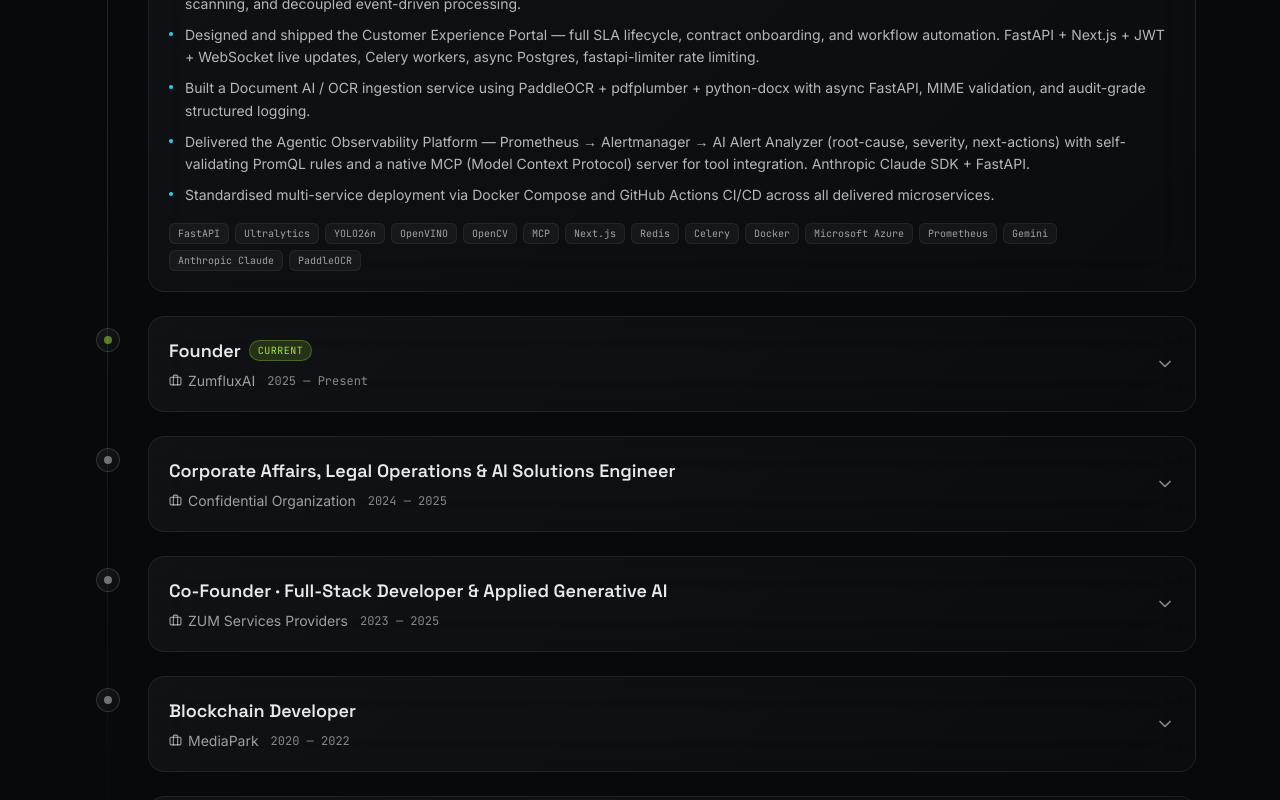
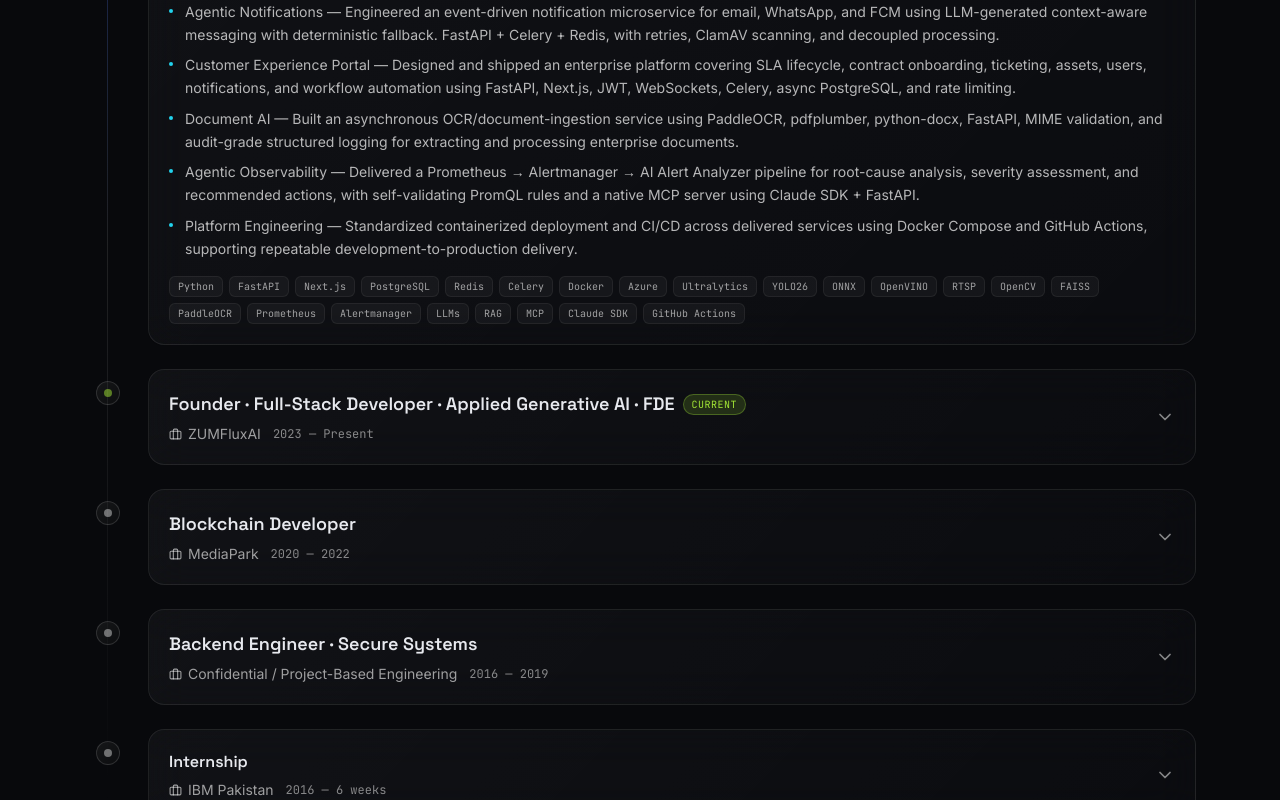
Before and after one commit to Maria-cpp/portfolio, a Next.js app: page / in a window 1280 px wide. Shown: the part 3800-4600 px from the top of the page. Built offline with nearby package versions, Linux system fonts and the light colour scheme.

Commit message:
updated experiences and about

```diff
--- a/components/About.tsx
+++ b/components/About.tsx
@@ -1,12 +1,12 @@
 /**
- * About.tsx — "About me" section with three pillar cards and a currently-learning block.
+ * About.tsx — "About me" section with career progression and currently-learning block.
  *
- * Displays Vision / Expertise / Innovation pillars as 3D-tilt cards (via Tilt3D),
- * each with accent-colored icons and glow effects. Optionally renders a
- * "Currently studying" subsection with book cover images if data is populated.
+ * Presents the engineering journey from backend and secure systems through
+ * blockchain, full-stack / GenAI, and production AI engineering.
  *
- * Content sourced from `lib/data.ts` (aboutPillars, personal, currentlyLearning).
+ * Content sourced from `lib/data.ts` (currentlyLearning).
  */
+
 'use client';
 
 import { motion } from 'framer-motion';
@@ -25,38 +25,109 @@
           transition={{ duration: 0.5 }}
         >
           <div className="eyebrow">Why my background is different</div>
+
           <h2 className="mt-4 font-display text-3xl sm:text-5xl font-bold leading-tight">
-            I approach AI as a <span className="text-accent-cyan">systems engineer.</span>
+            I approach AI as a{' '}
+            <span className="text-accent-cyan">systems engineer.</span>
           </h2>
+
           <p className="mt-5 max-w-3xl text-sm sm:text-base text-white/65 leading-relaxed">
-            My path spans enterprise operations and IT support, blockchain and peer-to-peer systems, full-stack product engineering, applied AI, computer vision, and agentic systems. That foundation lets me work across inference, APIs, data, deployment, and the applications around AI.
+            My engineering journey spans backend and secure systems,
+            blockchain and distributed applications, full-stack product
+            development, and production AI. Each stage strengthened a
+            different layer of the stack — from APIs, databases, authentication,
+            and Linux environments to distributed systems, computer vision,
+            agentic AI, and production infrastructure.
           </p>
         </motion.div>
 
         <div className="mt-10 rounded-2xl border border-white/10 bg-[#0d1015] p-5 sm:p-7">
-          <div className="font-mono text-[10px] tracking-[.18em] text-white/40">CAREER EVOLUTION · VERIFIED EXPERIENCE</div>
+          <div className="font-mono text-[10px] tracking-[.18em] text-white/40">
+            CAREER EVOLUTION · ENGINEERING JOURNEY
+          </div>
+
           <div className="mt-6 grid grid-cols-2 md:grid-cols-4 gap-3">
             {[
-              ['2016–2020', 'Enterprise IT · operations support'],
-              ['2020–2022', 'Blockchain · distributed systems'],
-              ['2023–2025', 'Full-stack · applied AI'],
-              ['2025–Present', 'Production AI · architecture']
-            ].map(([date, stage], i) => <div key={date} className="relative border-l border-accent-cyan/40 pl-3 py-1">
-              <div className="font-mono text-[10px] text-accent-cyan">{date}</div>
-              <div className="mt-2 text-sm font-medium text-white/85">{stage}</div>
-              {i < 3 && <span aria-hidden="true" className="hidden md:block absolute -right-2 top-1/2 text-white/25">→</span>}
-            </div>)}
+              [
+                '2016–2019',
+                'Backend engineering · secure systems',
+              ],
+              [
+                '2020–2022',
+                'Blockchain · distributed systems',
+              ],
+              [
+                '2023–2025',
+                'Full-stack · applied GenAI',
+              ],
+              [
+                '2025–Present',
+                'AI engineering · solutions architecture',
+              ],
+            ].map(([date, stage], i) => (
+              <div
+                key={date}
+                className="relative border-l border-accent-cyan/40 pl-3 py-1"
+              >
+                <div className="font-mono text-[10px] text-accent-cyan">
+                  {date}
+                </div>
+
+                <div className="mt-2 text-sm font-medium text-white/85">
+                  {stage}
+                </div>
+
+                {i < 3 && (
+                  <span
+                    aria-hidden="true"
+                    className="hidden md:block absolute -right-2 top-1/2 text-white/25"
+                  >
+                    →
+                  </span>
+                )}
+              </div>
+            ))}
           </div>
-          <p className="mt-5 border-t border-white/[.08] pt-4 text-xs leading-relaxed text-white/40">Early record: IBM Pakistan internship supporting a PTCL GPON deployment, followed by operations and IT support roles. The documented timeline begins with enterprise IT and operations before software product engineering and applied AI.</p>
+
+          <p className="mt-5 border-t border-white/[.08] pt-4 text-xs leading-relaxed text-white/40">
+            My early engineering foundation included backend development and
+            secure business systems, alongside enterprise IT and operations
+            experience including an IBM Pakistan internship supporting PTCL's
+            GPON deployment. From there, my work progressed into blockchain,
+            distributed systems, full-stack products, applied GenAI, and
+            production AI engineering.
+          </p>
         </div>
 
         <div className="mt-6 grid sm:grid-cols-2 lg:grid-cols-4 gap-3">
           {[
-            ['Production AI systems', 'Live RTSP analytics, attendance workflows, and operational AI services.'],
-            ['Backend engineering foundation', 'APIs, databases, queues, security controls, and distributed services.'],
-            ['Computer vision + agentic AI', 'Detection, tracking, RAG, MCP tools, and human review paths.'],
-            ['Architecture + deployment', 'System boundaries, containerized services, cloud and observability.']
-          ].map(([title, text]) => <article key={title} className="rounded-xl border border-white/10 bg-white/[.025] p-4"><h3 className="text-sm font-semibold">{title}</h3><p className="mt-2 text-xs leading-relaxed text-white/50">{text}</p></article>)}
+            [
+              'Backend & secure systems',
+              'REST APIs, relational databases, authentication, access control, data validation, and Linux-based application environments.',
+            ],
+            [
+              'Distributed & product engineering',
+              'Blockchain systems, backend integrations, full-stack applications, databases, queues, and service-oriented architecture.',
+            ],
+            [
+              'Computer vision + agentic AI',
+              'Ultralytics-based detection and tracking, RAG, MCP tools, LLM integration, and human review workflows.',
+            ],
+            [
+              'Architecture + deployment',
+              'Production system boundaries, containerized services, cloud infrastructure, observability, and operational AI deployments.',
+            ],
+          ].map(([title, text]) => (
+            <article
+              key={title}
+              className="rounded-xl border border-white/10 bg-white/[.025] p-4"
+            >
+              <h3 className="text-sm font-semibold">{title}</h3>
+              <p className="mt-2 text-xs leading-relaxed text-white/50">
+                {text}
+              </p>
+            </article>
+          ))}
         </div>
 
         {/* Currently learning */}
@@ -70,6 +141,7 @@
           >
             <div className="flex items-center gap-2 mb-4">
               <BookOpen size={14} className="text-accent-pink" />
+
               <span className="text-xs font-mono uppercase tracking-wider text-white/50">
                 {currentlyLearning.label}
               </span>
@@ -98,15 +170,19 @@
                       <div className="text-[10px] font-mono uppercase tracking-wider text-accent-pink mb-2">
                         Currently learning
                       </div>
+
                       <h3 className="font-display text-lg sm:text-xl font-semibold leading-tight">
                         {book.title}
                       </h3>
+
                       <div className="mt-1 text-xs font-mono text-white/45">
                         {book.author}
                       </div>
+
                       <p className="mt-3 text-sm text-white/65 leading-relaxed">
                         {book.blurb}
                       </p>
+
                       {book.url && (
                         <a
                           href={book.url}
--- a/lib/data.ts
+++ b/lib/data.ts
@@ -214,65 +214,42 @@
     role: 'AI Solutions Architect & Full-Stack Developer',
     company: 'Arwen Tech',
     location: 'Islamabad, Pakistan',
-    period: '2025 — Present',
+    period: '2024 — Present',
     current: true,
     bullets: [
-      'Architected a real-time video analytics and production-counting system. Built RTSP video pipelines with YOLO26n (ONNX/OpenVINO CPU inference), lap multi-object tracking, production-line counting, anomaly and stoppage detection, and FastAPI services. Containerized and deployed on Microsoft Azure Container Apps. Demonstrated on-site; minor updates are in progress before rollout.',
-      'Architected and prepared for deployment a four-stage facial-recognition attendance system for an NDA-protected engagement — enrollment → candidate retrieval from live RTSP streams → human verification → embedding generation and real-time inference. Multi-camera RTSP ingestion with OpenCV SFace embeddings, FAISS, and confidence-based routing. Validated in an internal on-premises environment.',
-      'Engineered an agentic notification microservice — a multi-channel orchestrator (email, WhatsApp, FCM push) using LLM-driven context-aware message generation with deterministic template fallback for guaranteed delivery. Built on FastAPI + Celery + Redis with retry handling, ClamAV virus scanning, and decoupled event-driven processing.',
-      'Designed and shipped the Customer Experience Portal — full SLA lifecycle, contract onboarding, and workflow automation. FastAPI + Next.js + JWT + WebSocket live updates, Celery workers, async Postgres, fastapi-limiter rate limiting.',
-      'Built a Document AI / OCR ingestion service using PaddleOCR + pdfplumber + python-docx with async FastAPI, MIME validation, and audit-grade structured logging.',
-      'Delivered the Agentic Observability Platform — Prometheus → Alertmanager → AI Alert Analyzer (root-cause, severity, next-actions) with self-validating PromQL rules and a native MCP (Model Context Protocol) server for tool integration. Anthropic Claude SDK + FastAPI.',
-      'Standardised multi-service deployment via Docker Compose and GitHub Actions CI/CD across all delivered microservices.'
+      'End-to-End AI Delivery — Progressed from Software Engineer into AI-focused solution ownership, leading requirements, architecture, full-stack development, AI integration, testing, and on-prem/cloud deployment.',
+      'FBR Video Analytics — Architected a real-time production-counting system using RTSP, YOLO26n, ONNX/OpenVINO CPU inference, LAP multi-object tracking, anomaly/stoppage detection, and FastAPI. Containerized and deployed on Microsoft Azure Container Apps; demonstrated on-site with rollout updates in progress.',
+      'Facial Recognition Attendance — Architected a four-stage NDA-protected system: enrollment → live RTSP candidate retrieval → human verification → embedding generation/inference. Built multi-camera processing with OpenCV SFace, FAISS, and confidence-based routing; validated in an internal on-prem environment.',
+      'Agentic Notifications — Engineered an event-driven notification microservice for email, WhatsApp, and FCM using LLM-generated context-aware messaging with deterministic fallback. FastAPI + Celery + Redis, with retries, ClamAV scanning, and decoupled processing.',
+      'Customer Experience Portal — Designed and shipped an enterprise platform covering SLA lifecycle, contract onboarding, ticketing, assets, users, notifications, and workflow automation using FastAPI, Next.js, JWT, WebSockets, Celery, async PostgreSQL, and rate limiting.',
+      'Document AI — Built an asynchronous OCR/document-ingestion service using PaddleOCR, pdfplumber, python-docx, FastAPI, MIME validation, and audit-grade structured logging for extracting and processing enterprise documents.',
+      'Agentic Observability — Delivered a Prometheus → Alertmanager → AI Alert Analyzer pipeline for root-cause analysis, severity assessment, and recommended actions, with self-validating PromQL rules and a native MCP server using Claude SDK + FastAPI.',
+      'Platform Engineering — Standardized containerized deployment and CI/CD across delivered services using Docker Compose and GitHub Actions, supporting repeatable development-to-production delivery.'
     ],
-    stack: ['FastAPI', 'Ultralytics', 'YOLO26n', 'OpenVINO', 'OpenCV', 'MCP', 'Next.js', 'Redis', 'Celery', 'Docker', 'Microsoft Azure', 'Prometheus', 'Gemini', 'Anthropic Claude', 'PaddleOCR']
-
+    stack: [
+      'Python', 'FastAPI', 'Next.js', 'PostgreSQL', 'Redis', 'Celery', 'Docker', 'Azure', 'Ultralytics', 'YOLO26', 'ONNX', 'OpenVINO', 'RTSP', 'OpenCV', 'FAISS', 'PaddleOCR', 'Prometheus', 'Alertmanager', 'LLMs', 'RAG', 'MCP', 'Claude SDK', 'GitHub Actions']
   },
   {
-    role: 'Founder',
-    company: 'ZumfluxAI',
-    location: 'Remote',
-    period: '2025 — Present',
-    current: true,
-    bullets: [
-      'Founded ZumfluxAI to deliver production AI engineering — agentic systems, computer vision pipelines, and full-stack AI platforms for teams shipping real-world products.',
-      'Running two active Forward Deployed engagements — embedding with automotive and travel-agency clients to map operations and automate manual workflows end-to-end. Case studies to follow as builds complete.',
-      'Current client engagements are covered by confidentiality agreements; public case studies omit identifying details.'
-    ],
-    stack: ['Agentic AI', 'LLMs', 'Computer Vision', 'FastAPI', 'Next.js', 'Vite']
-  },
-  {
-    role: 'Corporate Affairs, Legal Operations & AI Solutions Engineer',
-    company: 'Confidential Organization',
-    location: 'Islamabad, Pakistan',
-    period: '2024 — 2025',
-    bullets: [
-      'AI Solutions & Forward Deployed Engineering (self-initiated): Identified operational inefficiencies in contract and governance workflows and designed an Agentic AI Contract Intelligence Platform to automate document and executive coordination workflows, collaborating with stakeholders to map requirements and deliver workflow automation.',
-      'Designed a multi-agent architecture using Python, FastAPI, Claude, LangGraph, and RAG for contract ingestion, information extraction, semantic search, validation, and workflow orchestration.',
-      'Built a deterministic document extraction pipeline (regex, OCR, rule-based parsing, LLM-assisted validation) for contract metadata, with a RAG knowledge base on PostgreSQL (pgvector) for semantic search and contextual question answering.',
-      'Automated meeting scheduling, reminders, minutes management, follow-up email generation, and contract lifecycle workflows using REST APIs, modular AI services, confidence scoring, validation pipelines, and audit logging.',
-      'Corporate Affairs & Legal Operations (primary role): Managed stakeholder communication, governance workflows, contract reviews, executive correspondence, and coordination across leadership and cross-functional teams.',
-      'Coordinated board and management meetings, including agendas, documentation, minutes, and action tracking. Drafted and reviewed contracts and regulatory filings, and supported compliance reviews and risk assessments.',
-      'Collaborated with external legal counsel and senior leadership on compliance reviews, risk assessments, and governance initiatives; implemented structured document management to improve audit readiness, traceability, and regulatory reporting.',
-      'Web & technical systems: Delivered a corporate WordPress website and online shop with custom themes, PHP plugins, REST API and third-party integrations, plus contributions to internal booking applications.'
-    ],
-    stack: ['Python', 'FastAPI', 'Claude', 'LangGraph', 'RAG', 'PostgreSQL / pgvector', 'OCR', 'WordPress', 'PHP', 'Corporate Governance', 'Legal Operations']
-  },
-  {
-    role: 'Co-Founder · Full-Stack Developer & Applied Generative AI',
-    company: 'ZUM Services Providers',
-    location: 'Pakistan',
-    period: '2023 — 2025',
-    bullets: [
-      'Co-founded ZUM Services Providers and managed full end-to-end product development — building the full-stack platform from scratch while simultaneously running business operations, client acquisition, and service delivery.',
-      'Designed and developed production-ready web applications with RESTful API design, backend business logic in Python/FastAPI, and frontend interfaces — owning the complete software development lifecycle independently.',
-      'Designed and managed PostgreSQL databases — schemas, relationships, and optimized queries using SQLAlchemy ORM.',
-      'Containerized all backend services with Docker and implemented automated CI/CD pipelines via GitHub Actions, ensuring reliable, repeatable production deployments.',
-      'Managed the end-to-end product lifecycle — balancing technical execution with operational ownership across development, deployment, maintenance, and client communication.',
-      'Applied generative AI (ChatGPT) with structured prompt engineering to accelerate marketing and digital content production for the business — an early, practical adoption of LLM tooling to cut content turnaround and cost.',
-      'Delivered solar solution proposals and technical system layouts while leading digital operations — website development, marketing, branding, and digital content creation.'
-    ],
-    stack: ['Python', 'FastAPI', 'PostgreSQL', 'SQLAlchemy', 'Docker', 'GitHub Actions', 'CI/CD', 'REST APIs', 'ChatGPT · Prompt Engineering']
+  role: 'Founder · Full-Stack Developer · Applied Generative AI · FDE',
+  company: 'ZUMFluxAI',
+  period: '2023 — Present',
+  location: 'Pakistan',
+  current: true,
+
+  bullets: [
+    'Founded ZUM Service Providers and delivered client solutions end-to-end — owning discovery, architecture, full-stack development, integration, deployment, and technical delivery.',
+    'Official Tourism Platform — Designed and delivered a production WordPress website with responsive layouts, custom visual theming, structured tourism content, destination showcases, and publication-focused sections, creating a maintainable digital presence for a national tourism organization while keeping the client identity confidential.',
+    'Discovery & Booking Platform — Designed a customer-facing discovery and booking experience, translating business requirements into intuitive search, exploration, and booking workflows. Client identity and project-specific details remain confidential.',
+    'Corporate Affairs · Contract FDE — Translated business and operational requirements into deployed application workflows and integrations, bridging stakeholders and hands-on engineering through implementation and troubleshooting.',
+    'Delivered full-stack applications across React/Next.js frontends, backend APIs, relational databases, authentication, third-party integrations, and Linux-based deployments.',
+    'Introduced Applied Generative AI into client solutions through LLM-assisted workflows, intelligent information processing, and task automation.',
+    'Established a hands-on delivery model spanning requirements → solution design → implementation → testing → deployment → production support, enabling direct ownership of the complete client solution lifecycle.',
+    'Managed projects end-to-end across discovery, solution design, implementation, testing, deployment, troubleshooting, and direct client communication.'
+  ],
+
+  stack: [
+    'Python', 'JavaScript', 'React', 'Next.js', 'REST APIs', 'SQL', 'Full-Stack Development', 'Generative AI', 'LLM Integration', 'System Integration', 'Linux', 'FDE', 'Technical Delivery'
+  ],
   },
   {
     role: 'Blockchain Developer',
@@ -280,17 +257,36 @@
     location: 'Pakistan',
     period: '2020 — 2022',
     bullets: [
-      'Designed and delivered scalable native blockchain systems and decentralized applications (DApps), implementing core blockchain architecture including blocks, transactions, consensus validation, and ECDSA-based cryptographic signing for secure authentication and identity protection.',
-      'Implemented low-level socket-based networking for peer-to-peer (P2P) node communication, enabling distributed synchronization, block propagation, and transaction broadcasting across the blockchain network.',
-      'Developed compliance-oriented smart contract interaction frameworks with controlled access mechanisms, encryption standards, auditability practices, and structured technical documentation to ensure blockchain security and operational integrity.'
+      'Native Blockchain Engineering — Designed and built a native blockchain implementation from the protocol layer, developing block and transaction structures, chain validation, consensus logic, and ECDSA-based transaction signing and verification.',
+      'P2P Network — Built socket-based peer-to-peer node communication supporting node discovery, blockchain synchronization, block propagation, and transaction broadcasting across distributed network participants.',
+      'Transaction & Wallet Security — Implemented cryptographic key-pair workflows, transaction signing, signature verification, hashing, address handling, and validation rules to protect transaction integrity and prevent unauthorized state changes.',
+      'ERC-20 & Smart Contracts — Developed and integrated Ethereum-compatible ERC-20 token workflows, including token creation, transfers, balances, allowances, contract interaction, and Web3-based application integration.',
+      'Secure DApp Integration — Connected decentralized applications with blockchain nodes and smart contracts through backend services and RPC/Web3 interfaces, bridging conventional application workflows with decentralized infrastructure.',
+      'Compliance & Auditability — Engineered controlled-access smart contract workflows with traceable transaction activity, validation controls, audit-oriented records, and structured technical documentation for security-sensitive blockchain use cases.'
     ],
-    stack: ['Blockchain', 'ECDSA', 'P2P Networking', 'Smart Contracts', 'DApps']
+    stack: ['Native Blockchain', 'Distributed Systems', 'P2P Networking', 'Sockets', 'ECDSA', 'Cryptography', 'Ethereum', 'ERC-20', 'Smart Contracts', 'Web3', 'DApps', 'RPC'],  },
+  {
+    role: 'Backend Engineer · Secure Systems',
+    company: 'Confidential / Project-Based Engineering',
+    period: '2016 — 2019',
+    location: 'Pakistan',
+    current: false,
+    bullets: [
+      'Backend & Systems Engineering — Developed server-side applications and internal business systems using C++ and backend technologies, building a foundation in application architecture, data processing, and systems programming.',
+      'API & Data Engineering — Built backend functionality and service integrations around relational databases, structured operational records, server-side validation, and application data-access layers.',
+      'Secure Application Workflows — Implemented authentication, authorization, role-based access patterns, input validation, and controlled access for applications handling restricted operational data.',
+      'C++ Systems Development — Developed C++ components for performance-sensitive application logic, file/data processing, networking, and integration with backend systems and databases.',
+      'Systems Integration — Integrated applications with databases and internal/external services, troubleshooting data flow, connectivity, and application-level integration issues.',
+      'Linux & Production Support — Configured and supported applications in Linux environments, handling deployments, debugging, database operations, application configuration, and production troubleshooting.',
+      'Client Delivery — Translated operational requirements into working backend functionality and delivered project-based systems for clients operating in confidentiality-sensitive environments.'
+    ],
+    stack: ['C++', 'Backend Development', 'REST APIs', 'SQL', 'Database Design', 'Authentication', 'RBAC', 'Networking', 'Linux', 'System Integration']
   },
   {
-    role: 'Earlier Career',
-    company: 'IBM Pakistan · Prime Tele Power Solution · Team Work Construction',
+    role: 'Internship',
+    company: 'IBM Pakistan',
     location: 'Pakistan',
-    period: '2016 — 2020',
+    period: '2016 — 6 weeks',
     minimal: true,
     bullets: [
       'Internship at IBM Pakistan (2016) — supported PTCL\'s GPON deployment via PeopleSoft, Siebel, IBM Maximo, and IBM Integration Bus; contributed to GPON training documentation and inventory provisioning. Subsequent operations and IT support roles.'
```
